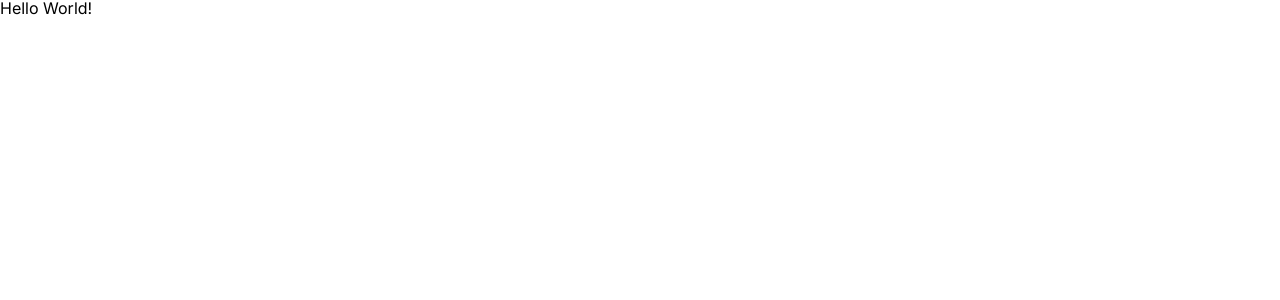
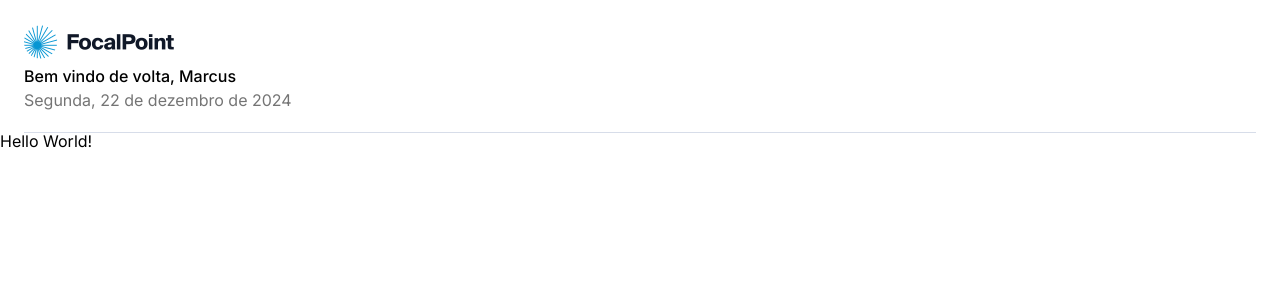
Before and after one commit to joseuilton/teste-tecnico-legaplan, a Next.js app: page / in a window 1280 px wide. Shown: the top 300 px of the page. Built offline with nearby package versions, Linux system fonts and the light colour scheme.

Commit message:
feat: add Header component

```diff
--- /dev/null
+++ b/src/app/_components/Header/index.tsx
@@ -0,0 +1,14 @@
+import Image from "next/image"
+import styles from "./styles.module.css"
+
+const Header = () => {
+    return (
+        <header className={styles.header}>
+            <Image src="/logo.png" alt="Logo FocalPoint" width={150} height={36} />
+            <h1 className={styles.header__title}>Bem vindo de volta, Marcus</h1>
+            <time className={styles.header__timeInfo}>Segunda, 22 de dezembro de 2024</time>
+        </header>
+    )
+}
+
+export { Header }
--- /dev/null
+++ b/src/app/_components/Header/styles.module.css
@@ -0,0 +1,18 @@
+.header {
+    display: flex;
+    flex-direction: column;
+    gap: var(--space-sm);
+
+    padding-bottom: var(--space-lg);
+    margin: var(--space-lg);
+    margin-bottom: 0;
+    border-bottom: 1px solid var(--gray-400);
+}
+
+.header__title {
+    font-weight: 500;
+}
+
+.header__timeInfo {
+    opacity: var(--opacity-md);
+}
--- a/src/app/globals.css
+++ b/src/app/globals.css
@@ -61,6 +61,11 @@ table {
 
   --font-nm: 1rem;
   --font-lg: 1.5rem;
+
+  --space-sm: 0.5rem;
+  --space-lg: 1.5rem;
+
+  --opacity-md: 54%;
 }
 
 body {
--- a/src/app/layout.tsx
+++ b/src/app/layout.tsx
@@ -1,6 +1,7 @@
 import type { Metadata } from "next";
 import { Inter } from "next/font/google";
 import "./globals.css";
+import { Header } from "./_components/Header";
 
 const inter = Inter({ subsets: ["latin"] });
 
@@ -16,7 +17,10 @@ export default function RootLayout({
 }>) {
   return (
     <html lang="pt-BR">
-      <body className={inter.className}>{children}</body>
+      <body className={inter.className}>
+        <Header />
+        {children}
+      </body>
     </html>
   );
 }
```
Also changed, not shown: public/logo.png (added).
